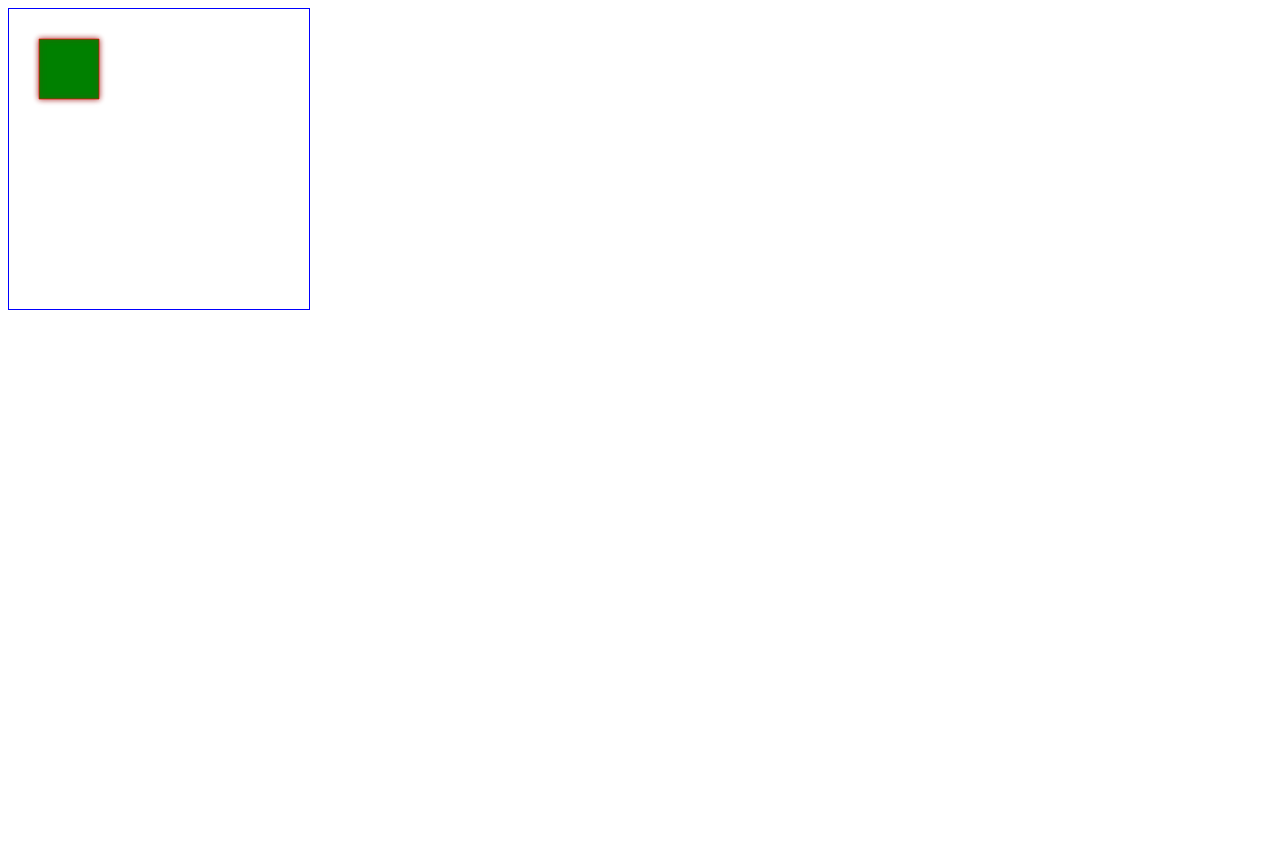
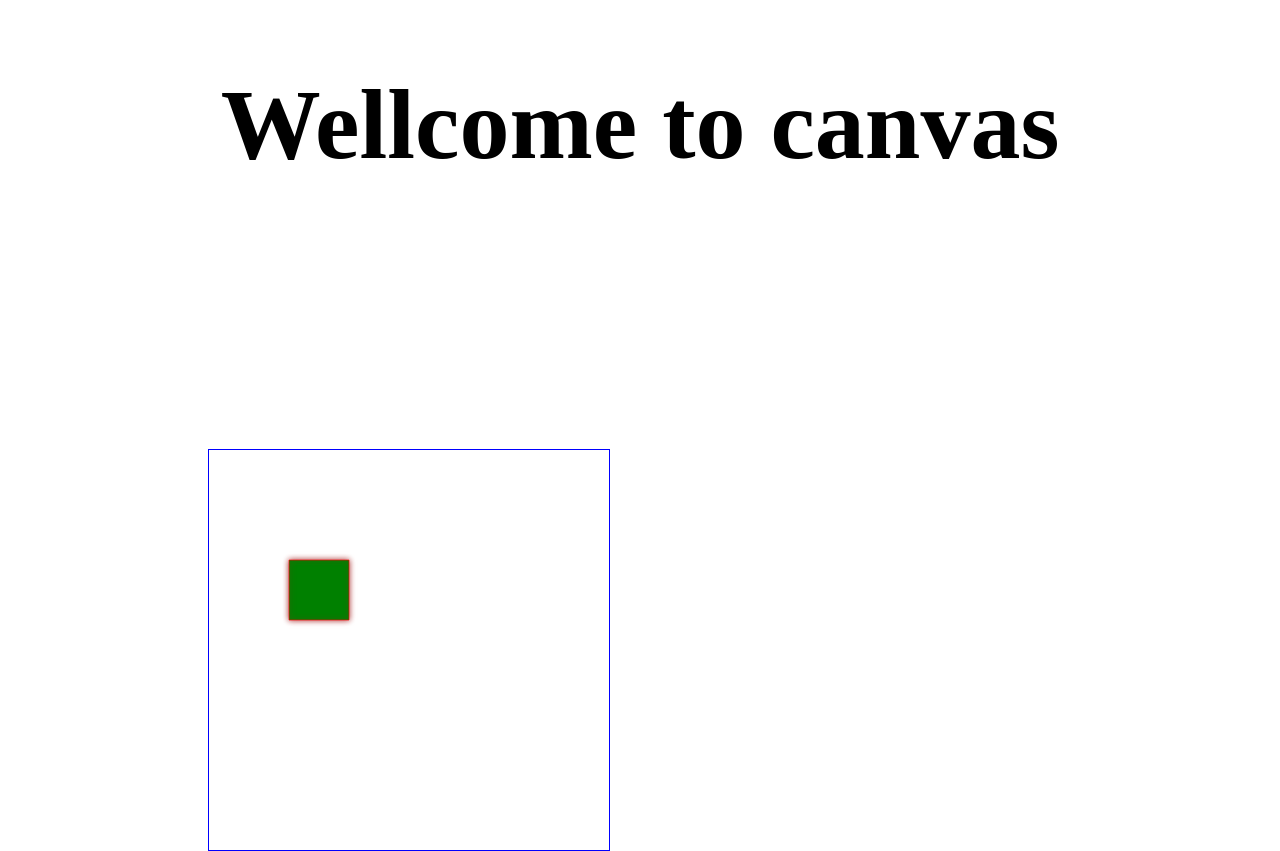
Before and after one commit to nikolajred/games, a plain HTML site: page index.html in a window 1280 px wide. Before the commit the page ends 800 px from the top, so only its background shows below. Drawn offline with Linux system fonts and the light colour scheme.

Commit message:
second commit

```diff
--- a/app.js
+++ b/app.js
@@ -16,7 +16,7 @@ context.fillStyle = "green";
 context.shadowBlur = 10;
 context.shadowColor = "brown";
 context.moveTo(250, 250);
-context.rect(50, 50, 100, 100);
+context.rect(50, 100, 100, 100);
 // context.rect(X, Y, width, height);
 context.fill();
 context.stroke();
--- a/index.html
+++ b/index.html
@@ -7,6 +7,7 @@
 		<title>game</title>
 	</head>
 	<body>
+		<h1>Wellcome to canvas</h1>
 		<canvas id = "canvas"></canvas>
 		<script src="app.js"></script>
 	</body>
--- a/style.css
+++ b/style.css
@@ -2,4 +2,12 @@
 	width: 300px;
 	height: 300px;
 	border: 1px solid blue;
+	margin: 200px;
+	padding: 50px;
+	position: absolute;
 }
+
+h1{
+	font-size: 100px;
+	text-align: center;
+}
```
